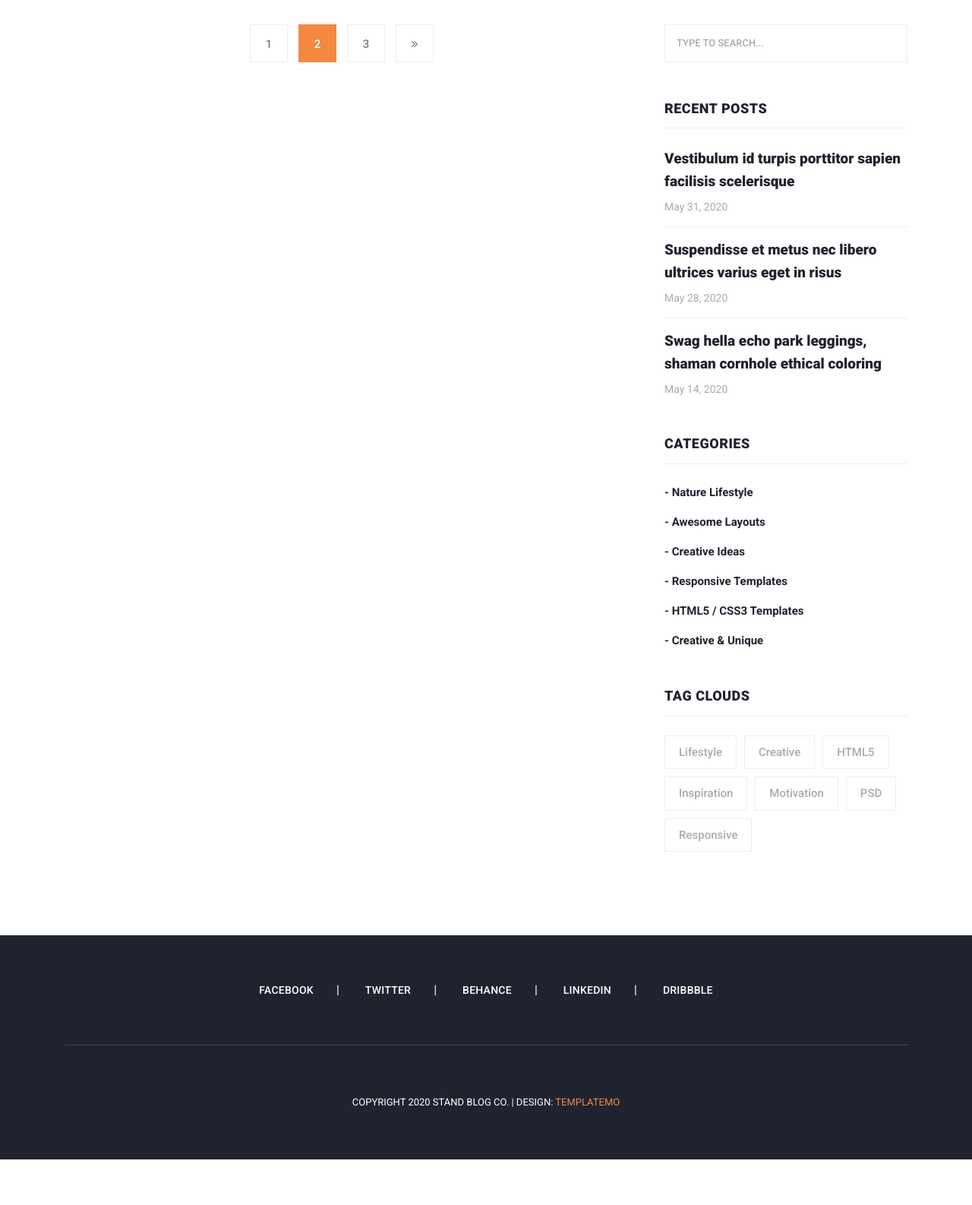
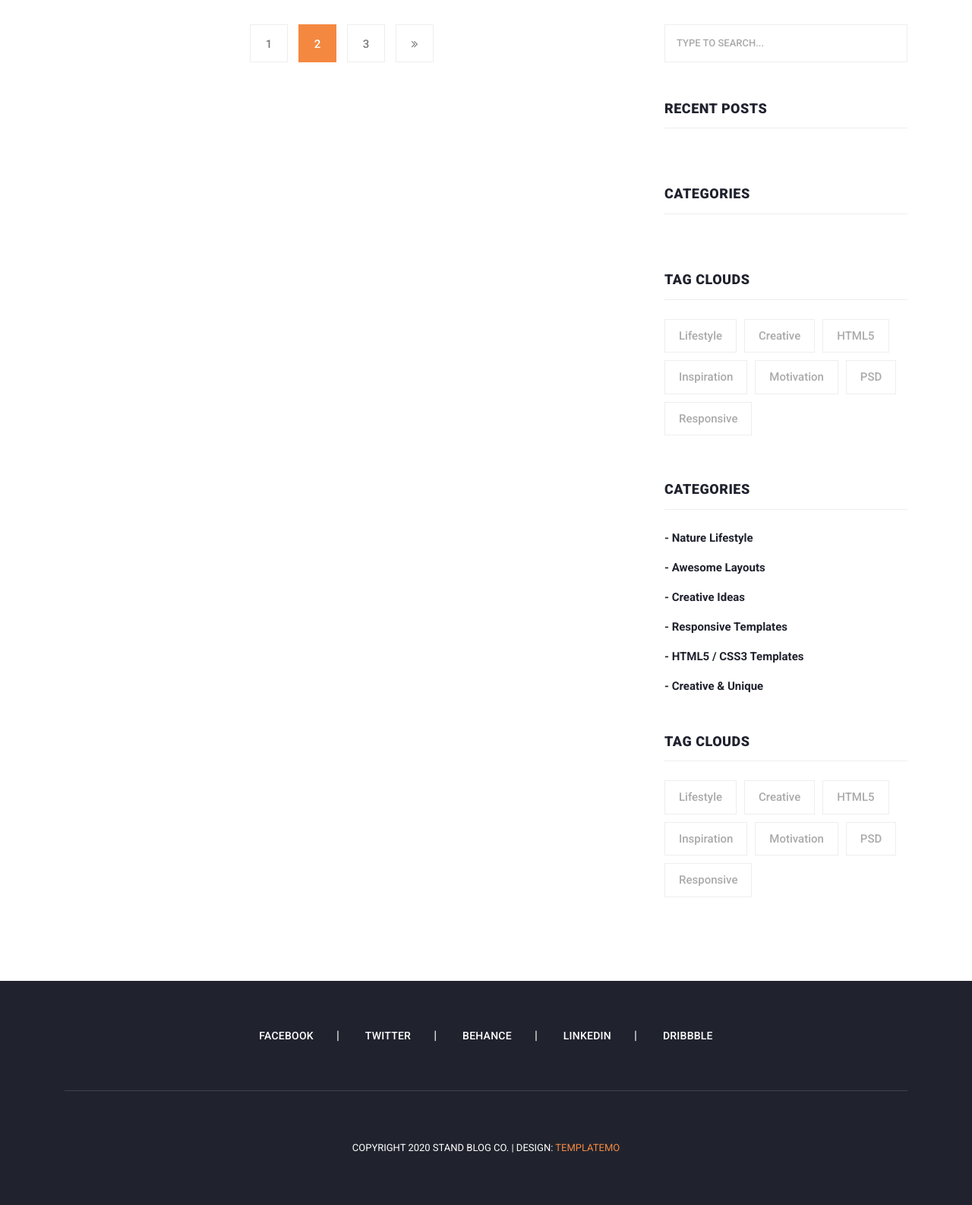
Before and after one commit to PsychoProg/standblog, a Django app: page /articles/list in a window 1280 px wide. Shown: the part 498-2084 px from the top of the page at 76% size. Before the commit the page ends 2024 px from the top, so only its background shows below. Run offline with Django 4.2, Linux system fonts and the light colour scheme; data that the repository does not hold is empty; some libraries are stand-ins or nearby versions.

Commit message:
fix sidebar

```diff
--- a/blog/templates/blog/post-list.html
+++ b/blog/templates/blog/post-list.html
@@ -90,29 +90,8 @@
                                     </form>
                                 </div>
                             </div>
-                            <div class="col-lg-12">
-                                <div class="sidebar-item recent-posts">
-                                    <div class="sidebar-heading">
-                                        <h2>Recent Posts</h2>
-                                    </div>
-                                    <div class="content">
-                                        <ul>
-                                            <li><a href="post-details.html">
-                                                <h5>Vestibulum id turpis porttitor sapien facilisis scelerisque</h5>
-                                                <span>May 31, 2020</span>
-                                            </a></li>
-                                            <li><a href="post-details.html">
-                                                <h5>Suspendisse et metus nec libero ultrices varius eget in risus</h5>
-                                                <span>May 28, 2020</span>
-                                            </a></li>
-                                            <li><a href="post-details.html">
-                                                <h5>Swag hella echo park leggings, shaman cornhole ethical coloring</h5>
-                                                <span>May 14, 2020</span>
-                                            </a></li>
-                                        </ul>
-                                    </div>
-                                </div>
-                            </div>
+                            {# recent posts #}
+                            {% include 'shared/sidebar.html' %}
                             <div class="col-lg-12">
                                 <div class="sidebar-item categories">
                                     <div class="sidebar-heading">
--- a/blog/views.py
+++ b/blog/views.py
@@ -6,10 +6,10 @@
     """ post details """
     # article = Article.objects.get(id=pk)
     article = get_object_or_404(Article, slug=slug)
-    recent_articles = Article.objects.all()[:2]
+    # recent_articles = Article.objects.all()[:2]
     context = {
         'article': article,
-        'recent_articles': recent_articles,
+        # 'recent_articles': recent_articles,
         'navbar': 'post',
     }
     return render(request, 'blog/post-details.html', context)
--- /dev/null
+++ b/context_processors/context_processors.py
@@ -0,0 +1,22 @@
+from blog.models import Article, Category
+
+
+def recent_articles(request):
+    """ for global use """
+    # Note: define this function in settings.py > Templates > context_processors
+    recent = Article.objects.order_by('-created')[:3]
+    context = {
+        'recent_articles': recent,
+    }
+
+    return context
+
+
+def category(request):
+    """ show categories in sidebar """
+    categories = Category.objects.order_by('-created')[:5]
+    # category = Category.objects.all().order_by('-created')
+    context = {
+        'categories': categories,
+    }
+    return context
--- a/home/views.py
+++ b/home/views.py
@@ -8,10 +8,10 @@
     # use querySet and filter
     # articles = Article.objects.filter(status=True)
     articles = Article.objects.publish()    # func name
-    recent_articles = Article.objects.all()[:3]
+    # recent_articles = Article.objects.all()[:3]
     context = {
         'articles': articles,
-        'recent_articles': recent_articles,
+        # 'recent_articles': recent_articles,
         'navbar': 'home',
     }
     return render(request, "home/index.html", context)
--- a/standblog_r/settings.py
+++ b/standblog_r/settings.py
@@ -74,6 +74,8 @@
                 'django.template.context_processors.request',
                 'django.contrib.auth.context_processors.auth',
                 'django.contrib.messages.context_processors.messages',
+                'context_processors.context_processors.recent_articles',
+                'context_processors.context_processors.category',
             ],
         },
     },
--- /dev/null
+++ b/templates/shared/sidebar.html
@@ -0,0 +1,53 @@
+{# recent posts #}
+<div class="col-lg-12">
+    <div class="sidebar-item recent-posts">
+        <div class="sidebar-heading">
+            <h2>Recent Posts</h2>
+        </div>
+        <div class="content">
+            <ul>
+                {% for item in recent_articles %}
+                    <li><a href="{{ item.get_absolute_url }}">
+                        <h5>{{ item.title }}</h5>
+                        <span>{{ item.created }}</span>
+                    </a></li>
+
+                {% endfor %}
+            </ul>
+        </div>
+    </div>
+</div>
+{# categories #}
+<div class="col-lg-12">
+    <div class="sidebar-item categories">
+        <div class="sidebar-heading">
+            <h2>Categories</h2>
+        </div>
+        <div class="content">
+            <ul>
+                {% for item in categories %}
+                    <li><a href="#">{{ item.title }}</a></li>
+                {% endfor %}
+            </ul>
+        </div>
+    </div>
+</div>
+{# hot tags #}
+<div class="col-lg-12">
+    <div class="sidebar-item tags">
+        <div class="sidebar-heading">
+            <h2>Tag Clouds</h2>
+        </div>
+        <div class="content">
+            <ul>
+                <li><a href="#">Lifestyle</a></li>
+                <li><a href="#">Creative</a></li>
+                <li><a href="#">HTML5</a></li>
+                <li><a href="#">Inspiration</a></li>
+                <li><a href="#">Motivation</a></li>
+                <li><a href="#">PSD</a></li>
+                <li><a href="#">Responsive</a></li>
+            </ul>
+        </div>
+    </div>
+</div>
```
Also changed, not shown: blog/templates/blog/post-details.html (+1 -18 lines), home/templates/home/index.html (+2 -53 lines), context_processors/__init__.py (added).
